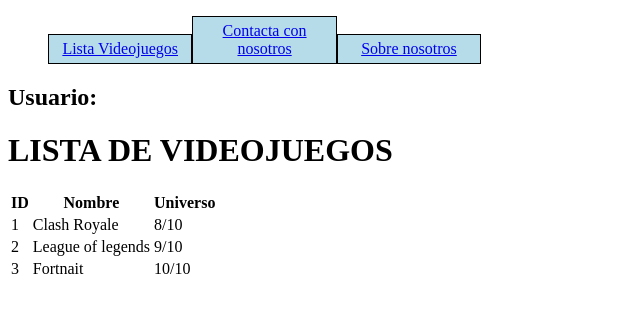
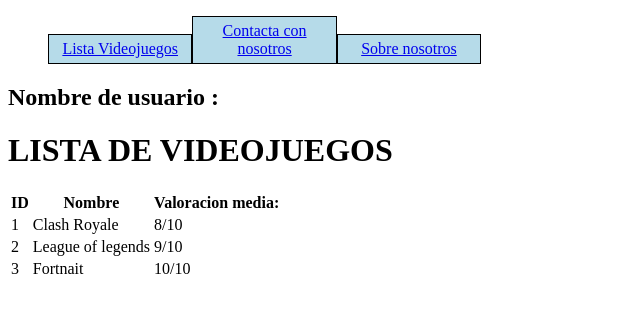
Before and after one commit to ciberjbr/AE1_ANGULAR_grupo8, an Angular app in the folder AngularVideojuegos/: page /listaVideojuegos in a window 1280 px wide. Shown: the top 312 px of the page, without its empty margins (0-640 px from the left). Built offline with nearby package versions, Linux system fonts and the light colour scheme.

Commit message:
añado comunicacion componentes v2

```diff
--- a/AngularVideojuegos/src/app/app.module.ts
+++ b/AngularVideojuegos/src/app/app.module.ts
@@ -10,6 +10,7 @@ import { ListaVideojuegosComponent } from './lista-videojuegos/lista-videojuegos
 import { DetallesVideojuegoComponent } from './detalles-videojuego/detalles-videojuego.component';
 import { ContactoComponent } from './contacto/contacto.component';
 import { SobreNosotrosComponent } from './sobre-nosotros/sobre-nosotros.component';
+import { NombreUsuarioComponent } from './nombre-usuario/nombre-usuario.component';
 
 @NgModule({
   declarations: [
@@ -19,7 +20,8 @@ import { SobreNosotrosComponent } from './sobre-nosotros/sobre-nosotros.componen
     ListaVideojuegosComponent,
     DetallesVideojuegoComponent,
     ContactoComponent,
-    SobreNosotrosComponent
+    SobreNosotrosComponent,
+    NombreUsuarioComponent
   ],
   imports: [
     BrowserModule,
--- a/AngularVideojuegos/src/app/lista-videojuegos/lista-videojuegos.component.html
+++ b/AngularVideojuegos/src/app/lista-videojuegos/lista-videojuegos.component.html
@@ -1,10 +1,12 @@
 <app-menu></app-menu>
 
 
-<div>
-    <h2>Usuario:</h2>
-    <p>{{nombre}}</p>
-</div>
+
+
+<app-nombre-usuario [nombre]="nombre"></app-nombre-usuario>
+
+
+
 
 <h1>LISTA DE VIDEOJUEGOS</h1>
 
@@ -13,7 +15,7 @@
         <tr>
             <th>ID</th>
             <th>Nombre</th>
-            <th>Universo</th>
+            <th>Valoracion media:</th>
 
         </tr>
     </thead>
--- a/AngularVideojuegos/src/app/lista-videojuegos/lista-videojuegos.component.ts
+++ b/AngularVideojuegos/src/app/lista-videojuegos/lista-videojuegos.component.ts
@@ -1,5 +1,5 @@
 import { Component, OnInit } from '@angular/core';
-import { ActivatedRoute, Router } from '@angular/router';
+import { /*ActivatedRoute,*/ Router } from '@angular/router';
 import { Videojuego } from '../entidades/videojuego';
 
 @Component({
--- /dev/null
+++ b/AngularVideojuegos/src/app/nombre-usuario/nombre-usuario.component.html
@@ -0,0 +1,4 @@
+<div>
+    <h2>Nombre de usuario :</h2>
+    <p>{{nombre}}</p>
+</div>
--- /dev/null
+++ b/AngularVideojuegos/src/app/nombre-usuario/nombre-usuario.component.ts
@@ -0,0 +1,20 @@
+import { Component, Input, OnInit } from '@angular/core';
+
+@Component({
+  selector: 'app-nombre-usuario',
+  templateUrl: './nombre-usuario.component.html',
+  styleUrls: ['./nombre-usuario.component.css']
+})
+export class NombreUsuarioComponent implements OnInit {
+
+
+
+  @Input() nombre : string;
+
+
+  constructor() { }
+
+  ngOnInit(): void {
+  }
+
+}
```
Also changed, not shown: AngularVideojuegos/src/app/nombre-usuario/nombre-usuario.component.css (added).
